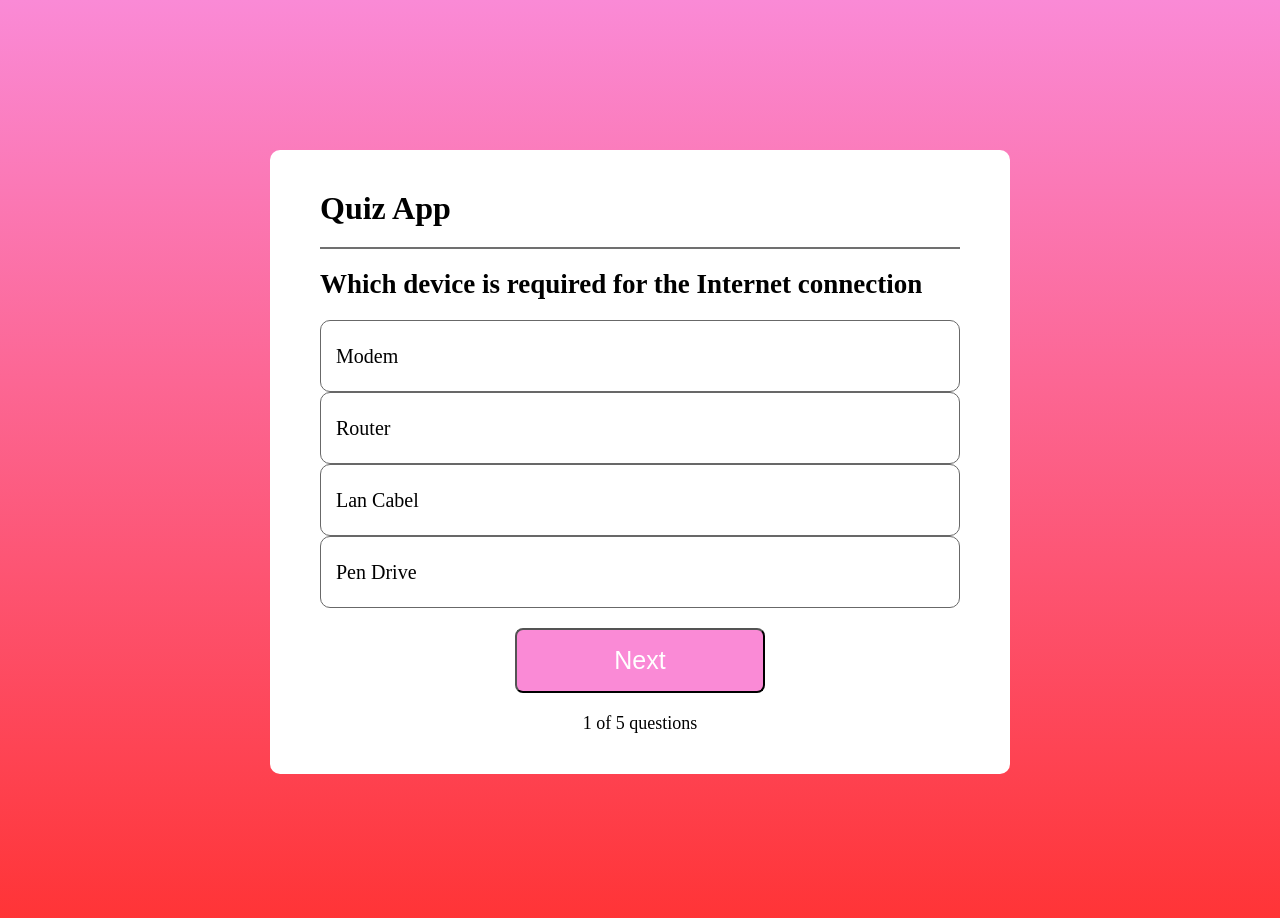
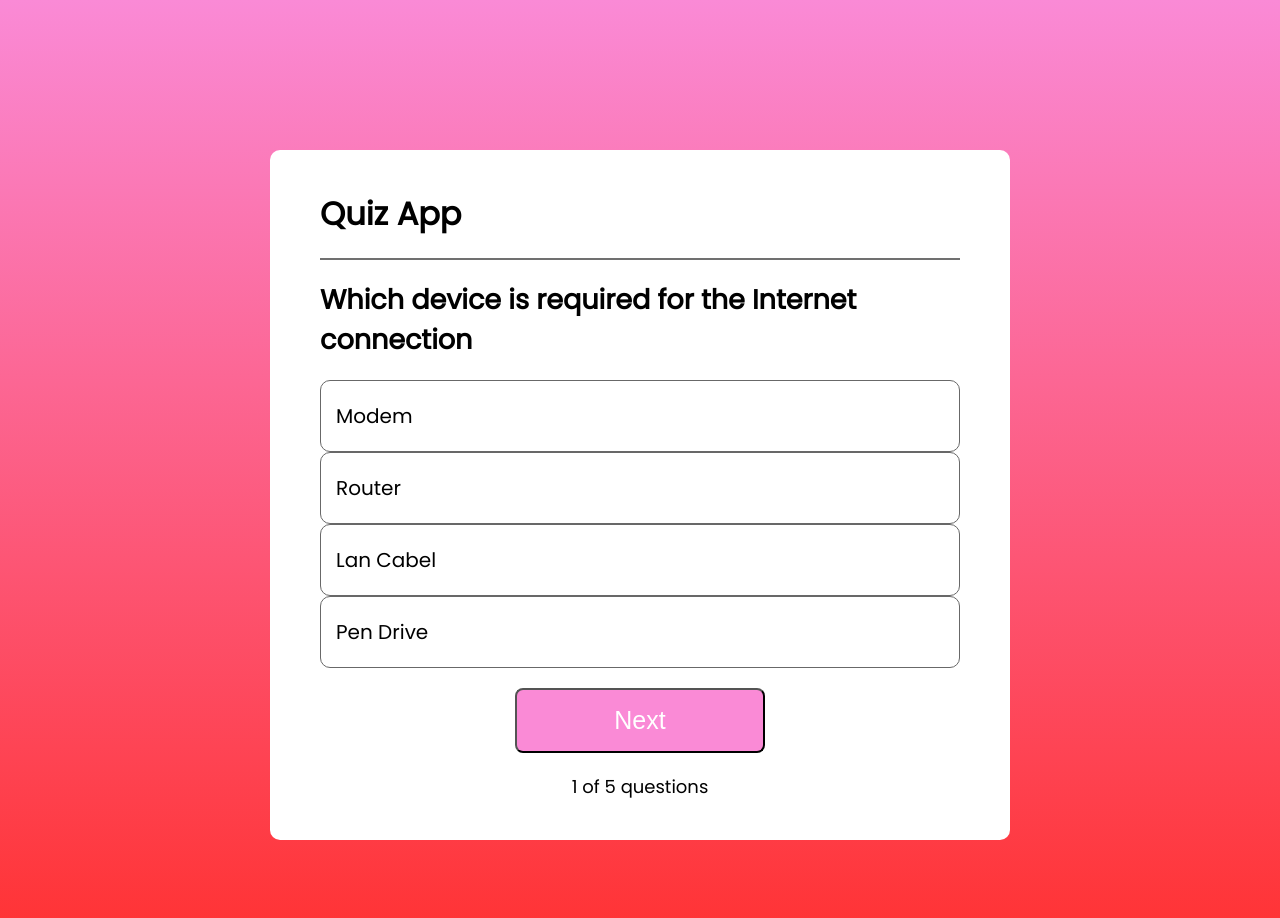
Before and after one commit to GranthSidhant/Quiz-App-using-React-, a React (Vite) app: page / in a window 1280 px wide. Shown: the top 918 px of the page. Built offline with nearby package versions, Linux system fonts and the light colour scheme.

Commit message:
css ready

```diff
--- a/index.html
+++ b/index.html
@@ -1,12 +1,18 @@
 <!doctype html>
 <html lang="en">
+
 <head>
   <meta charset="UTF-8" />
   <meta name="viewport" content="width=device-width, initial-scale=1.0" />
   <title>Quiz Time</title>
+  <link rel="preconnect" href="https://fonts.googleapis.com">
+  <link rel="preconnect" href="https://fonts.gstatic.com" crossorigin>
+  <link href="https://fonts.googleapis.com/css2?family=Poppins&display=swap" rel="stylesheet">
 </head>
+
 <body>
   <div id="root"></div>
   <script type="module" src="/src/main.jsx"></script>
 </body>
+
 </html>
--- a/src/index.css
+++ b/src/index.css
@@ -6,4 +6,5 @@
 body{
   height: 100vh;
   background-image: linear-gradient( #fa8ad6, #ff3131);
+  font-family: "poppins";
 }
```
Lines whose indentation alone changed are shown as unchanged.
